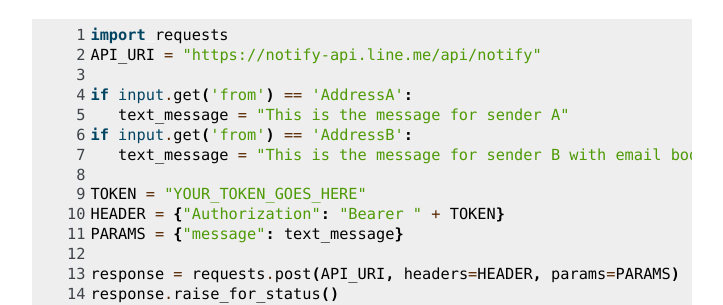
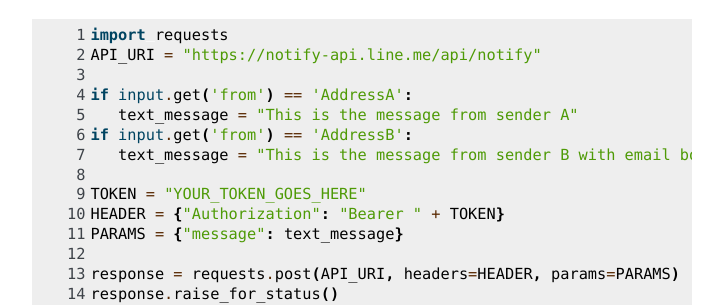
Before and after one commit to Bas-Man/GmailZapLineNotify, a Sphinx documentation site: the page built from source/setting-up-zapier.rst, in a window 1280 px wide and 900 px high, scrolled down 5822 px. Shown: the part 154-459 px from the top of the window, without its empty margins (388-1111 px from the left). Built offline with Sphinx 7.4.7, drawn with Linux system fonts in a browser that asks for light colours.

Commit message:
Corrected several typing errors

```diff
--- a/source/setting-up-zapier.rst
+++ b/source/setting-up-zapier.rst
@@ -132,9 +132,9 @@ This code sends a different text message depending on the from address of the se
    API_URI = "https://notify-api.line.me/api/notify"
 
    if input.get('from') == 'AddressA':
-      text_message = "This is the message for sender A"
+      text_message = "This is the message from sender A"
    if input.get('from') == 'AddressB':
-      text_message = "This is the message for sender B with email body included:\n\n{}".format(input.get('body'))
+      text_message = "This is the message from sender B with email body included:\n\n{}".format(input.get('body'))
 
    TOKEN = "YOUR_TOKEN_GOES_HERE"
    HEADER = {"Authorization": "Bearer " + TOKEN}
```
